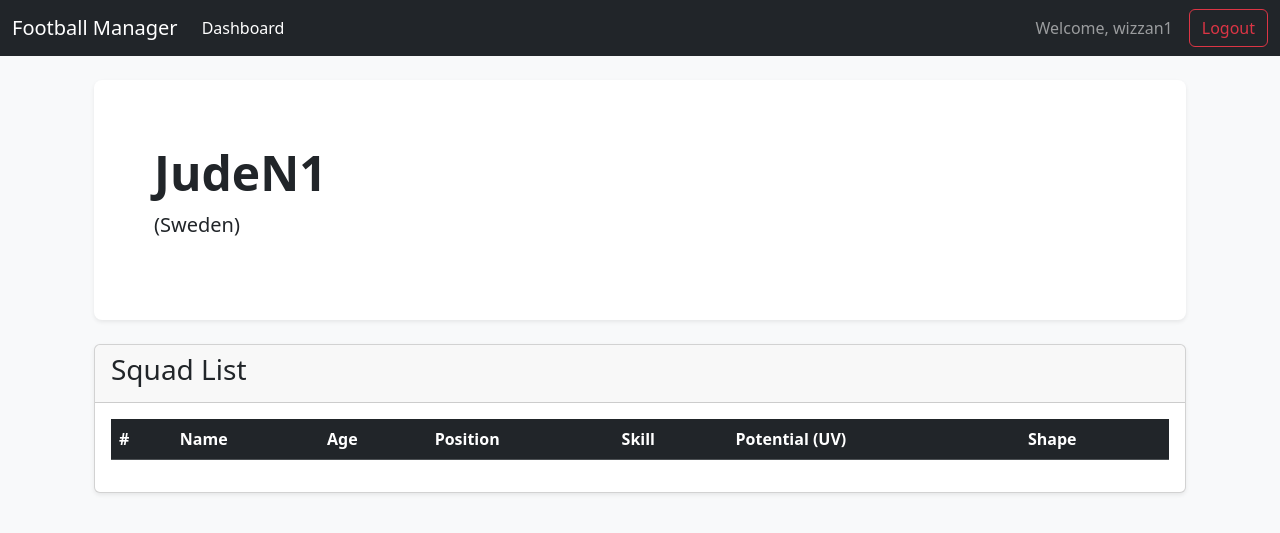
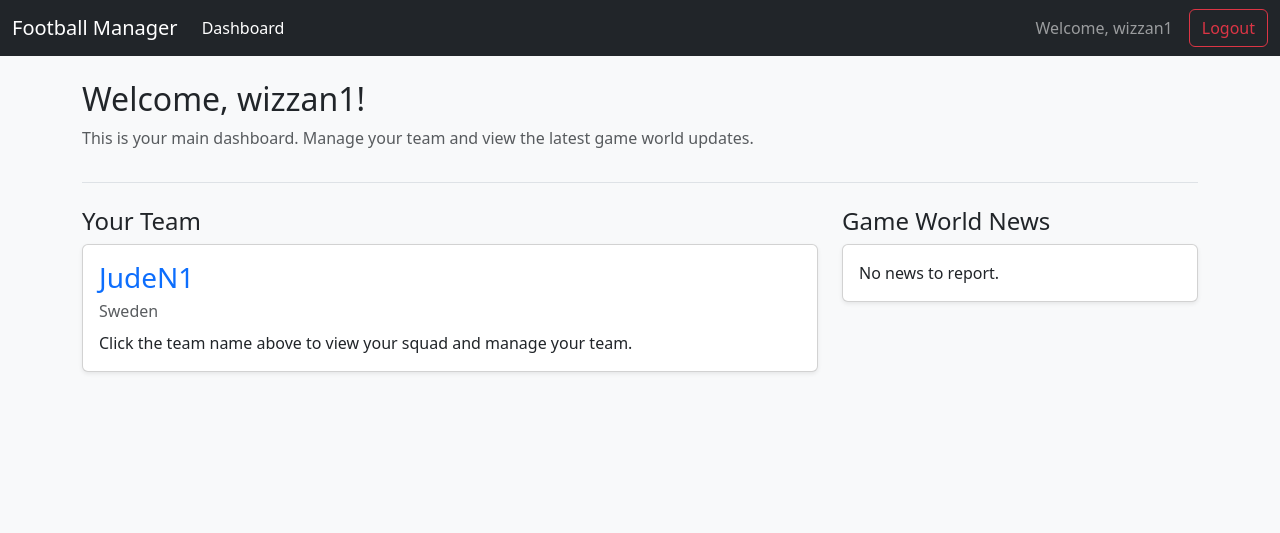
Before and after one commit to wizzan1/Football_web, a Flask app: page /dashboard in a window 1280 px wide. Shown: the top 533 px of the page. Run offline with Flask 3, Linux system fonts and the light colour scheme; a user stored in the database is signed in; lists and menus that the app fills with data are empty.

Commit message:
Professional UI look

```diff
--- a/app/routes_game.py
+++ b/app/routes_game.py
@@ -5,7 +5,7 @@ import random
 
 game_bp = Blueprint('game_bp', __name__)
 
-# Mock data for player generation
+# Mock data for player generation (can be moved later)
 FIRST_NAMES = ["Erik", "Lars", "Mikael", "Anders", "Johan", "Karl", "Fredrik"]
 LAST_NAMES = ["Andersson", "Johansson", "Karlsson", "Nilsson", "Eriksson", "Larsson"]
 
@@ -44,6 +44,21 @@ def dashboard():
     user = User.query.filter_by(username=session['username']).first()
     return render_template('dashboard.html', user=user)
 
+@game_bp.route('/team/<int:team_id>')
+def team_page(team_id):
+    if 'username' not in session:
+        return redirect(url_for('auth_bp.login'))
+
+    team = Team.query.get_or_404(team_id)
+    user = User.query.filter_by(username=session['username']).first()
+
+    # Security Check: Make sure the logged-in user owns this team
+    if team.user_id != user.id:
+        flash("You do not have permission to view this page.")
+        return redirect(url_for('game_bp.dashboard'))
+
+    return render_template('team_page.html', team=team)
+
 @game_bp.route('/create-team', methods=['GET', 'POST'])
 def create_team():
     if 'username' not in session:
@@ -62,15 +77,11 @@ def create_team():
             flash('That team name is already taken.')
             return redirect(url_for('game_bp.create_team'))
 
-        # 1. Create and save the team to get its ID
         new_team = Team(name=team_name, country=country, user_id=user.id)
         db.session.add(new_team)
         db.session.commit()
 
-        # 2. Now that the team has an ID, generate the players for it
         _generate_starter_squad(new_team)
-
-        # 3. Commit the new players to the database
         db.session.commit()
 
         return redirect(url_for('game_bp.dashboard'))
--- a/app/templates/dashboard.html
+++ b/app/templates/dashboard.html
@@ -3,63 +3,41 @@
 {% block title %}Dashboard{% endblock %}
 
 {% block content %}
+<header class="pb-3 mb-4 border-bottom">
+    <h1 class="h2">Welcome, {{ user.username }}!</h1>
+    <p class="text-muted">This is your main dashboard. Manage your team and view the latest game world updates.</p>
+</header>
 
-<div class="container">
-    {% if user.team %}
-        <div class="p-5 mb-4 bg-white rounded-3 shadow-sm">
-            <div class="container-fluid py-3">
-                <h1 class="display-5 fw-bold">{{ user.team.name }}</h1>
-                <p class="col-md-8 fs-5">({{ user.team.country }})</p>
+<div class="row">
+    <div class="col-md-8">
+        <h2 class="h4">Your Team</h2>
+        <div class="card shadow-sm">
+            <div class="card-body">
+                {% if user.team %}
+                    <h3 class="card-title">
+                        <a href="{{ url_for('game_bp.team_page', team_id=user.team.id) }}" class="text-decoration-none">
+                            {{ user.team.name }}
+                        </a>
+                    </h3>
+                    <p class="card-subtitle mb-2 text-muted">{{ user.team.country }}</p>
+                    <p class="card-text">Click the team name above to view your squad and manage your team.</p>
+                {% else %}
+                    <h3 class="card-title">No Team Found</h3>
+                    <p class="card-text">You do not have a team yet. Found your club to get started!</p>
+                    <a href="{{ url_for('game_bp.create_team') }}" class="btn btn-primary mt-2">
+                        Create Your Team
+                    </a>
+                {% endif %}
             </div>
         </div>
-
+    </div>
+    <div class="col-md-4">
+        <h2 class="h4">Game World News</h2>
         <div class="card shadow-sm">
-            <div class="card-header">
-                <h3>Squad List</h3>
-            </div>
             <div class="card-body">
-                <table class="table table-striped table-hover">
-                    <thead class="table-dark">
-                        <tr>
-                            <th>#</th>
-                            <th>Name</th>
-                            <th>Age</th>
-                            <th>Position</th>
-                            <th>Skill</th>
-                            <th>Potential (UV)</th>
-                            <th>Shape</th>
-                        </tr>
-                    </thead>
-                    <tbody>
-                        {% for player in user.team.players | sort(attribute='shirt_number') %}
-                        <tr>
-                            <td>{{ player.shirt_number }}</td>
-                            <td>{{ player.name }}</td>
-                            <td>{{ player.age }}</td>
-                            <td>{{ player.position.value }}</td>
-                            <td>{{ player.skill }}</td>
-                            <td>{{ player.potential }}</td>
-                            <td>{{ player.shape }}%</td>
-                        </tr>
-                        {% endfor %}
-                    </tbody>
-                </table>
+                <p class="card-text">No news to report.</p>
             </div>
         </div>
-    {% else %}
-        <div class="p-5 text-center bg-white rounded-3 shadow-sm">
-            <h1 class="text-body-emphasis">You Don't Have a Team Yet</h1>
-            <p class="col-lg-8 mx-auto fs-5 text-muted">
-                Found your club to get started on your managerial career!
-            </p>
-            <div class="d-inline-flex gap-2 mb-5">
-                <a href="{{ url_for('game_bp.create_team') }}">
-                    <button class="btn btn-primary btn-lg px-4 rounded-pill" type="button">
-                        Create Your Team
-                    </button>
-                </a>
-            </div>
-        </div>
-    {% endif %}
+    </div>
 </div>
 {% endblock %}
```
Also changed, not shown: app/templates/team_page.html (added, +43 -0 lines), app/database.db.
